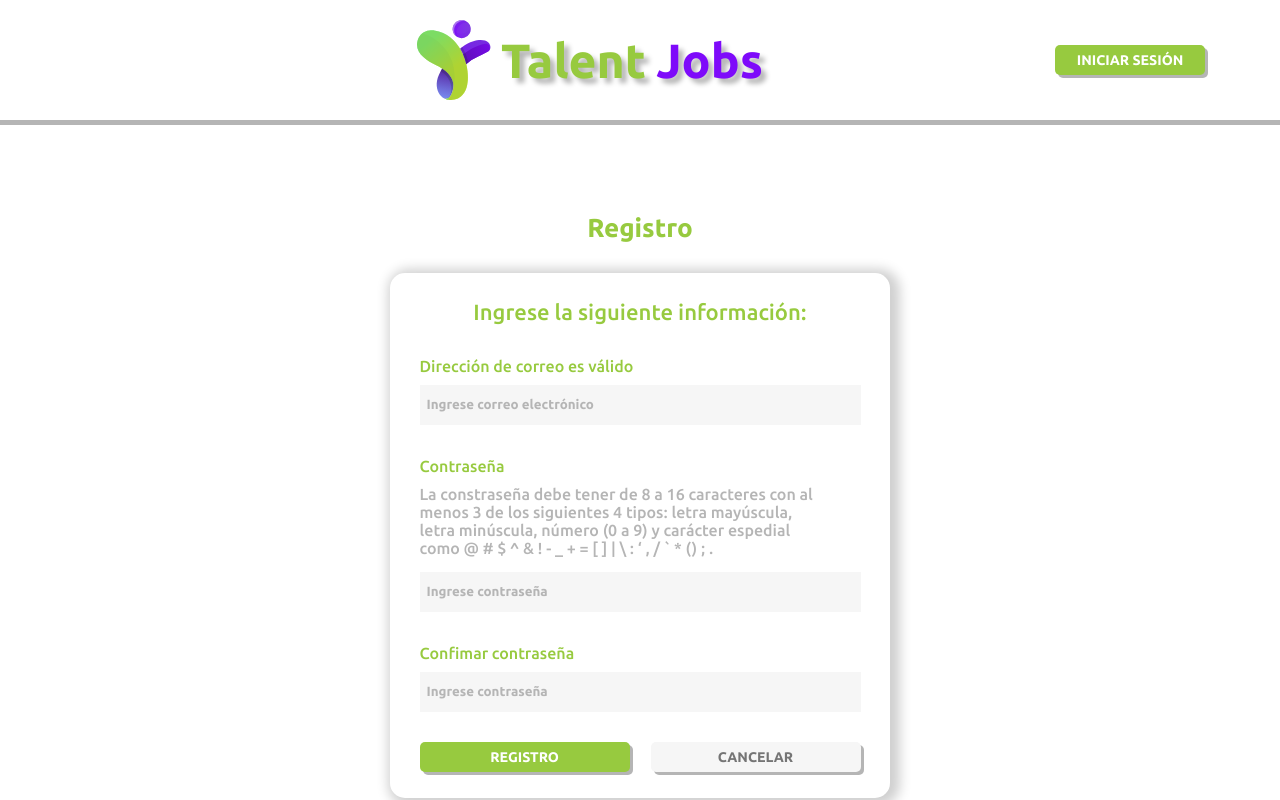
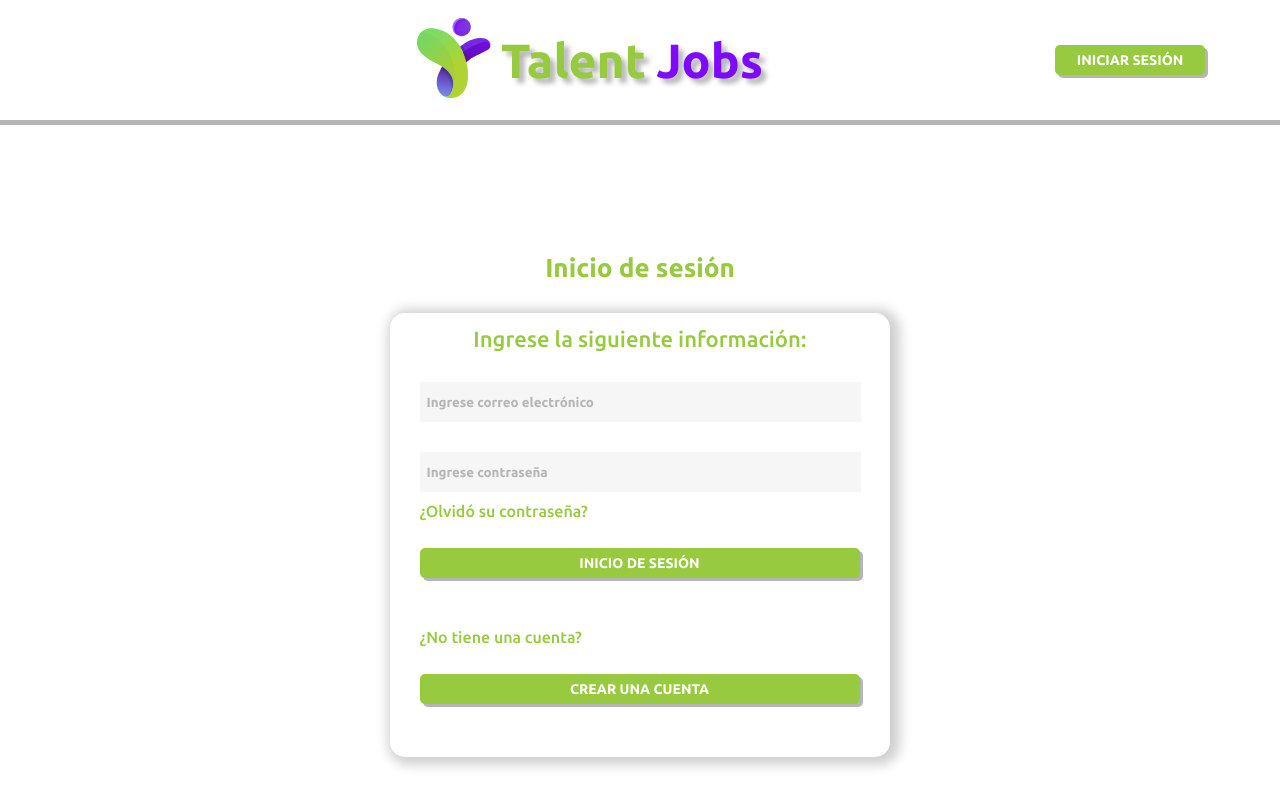
Before and after one commit to master-s-postulation-platform/frontend, a React app: page /login in a window 1280 px wide. Shown: the top 800 px of the page. Built offline with nearby package versions, Linux system fonts and the light colour scheme.

Commit message:
revision

```diff
--- a/package.json
+++ b/package.json
@@ -22,7 +22,8 @@
   "dependencies": {
     "node": "^16.3.0",
     "react": "^17.0.2",
-    "react-dom": "^17.0.2"
+    "react-dom": "^17.0.2",
+    "react-router-dom": "^5.2.0"
   },
   "devDependencies": {
     "@babel/core": "^7.14.6",
--- a/src/components/App.js
+++ b/src/components/App.js
@@ -1,20 +1,26 @@
 import React from 'react';
 import Header from './header/Header';
 import Footer from './footer/Footer';
-/* import Landing from './landing/Landing'; */
-/* import Login from './login/Login'; */
+import Landing from './landing/Landing';
+import Login from './login/Login';
 import Register from './register/Register';
 
-class App extends React.Component {
-  render() {
-    return(
-      <>
-        <Header />
-        <Register />
-        <Footer />
-      </>
+import { BrowserRouter as Router, Switch, Route } from 'react-router-dom';
+
+function App() {
+    return (
+      <Router>
+        <>
+          <Header />
+            <Switch>
+              <Route path="/" exact  component={Landing} />
+              <Route path="/login" component={Login} />
+              <Route path="/register" component={Register} />
+            </Switch>
+          <Footer />
+        </>
+      </Router>
     )
-  }A
 }
 
 export default App;
--- a/src/components/header/Header.js
+++ b/src/components/header/Header.js
@@ -3,6 +3,8 @@ import Logo from '../icons/Logo';
 import Title from '../icons/Title';
 import ButtonPrimary from '../buttons/ButtonPrimary';
 import '../../styles/global.scss';
+
+import { Link } from 'react-router-dom';
 
 class Header extends React.Component {
   render() {
@@ -10,10 +12,14 @@ class Header extends React.Component {
       <>
       <div className="header">
         <div className="logo-name">
-          <Logo />
+          <Link to='/'>
+            <Logo />
+          </Link>
           <Title/>
         </div>
-        <ButtonPrimary/>
+        <Link to='/login'>
+          <ButtonPrimary/>
+        </Link>
       </div>
       </>
     )
--- a/src/components/landing/Landing.js
+++ b/src/components/landing/Landing.js
@@ -3,6 +3,7 @@ import Lupa from '../icons/Lupa';
 import Bombilla from '../icons/Bombilla';
 import House from '../icons/House';
 import '../../styles/global.scss';
+import { Link } from 'react-router-dom';
 
 class Landing extends React.Component {
   render() {
@@ -28,9 +29,11 @@ class Landing extends React.Component {
               <p>Enviar <br/>postulación</p>
             </button>
           </div>
-          <button className="landing__submit">
-            INICIAR POSTULACIÓN
-          </button>
+          <Link to='/login'>
+            <button className="landing__submit">
+              INICIAR POSTULACIÓN
+            </button>
+          </Link>
         </div>
       </>
     )
--- a/src/components/login/Login.js
+++ b/src/components/login/Login.js
@@ -1,7 +1,7 @@
-import React from 'react';
+import React, { Component } from 'react';
 import '../../styles/global.scss';
-
-class Login extends React.Component {
+import { Link } from 'react-router-dom';
+export default class Login extends Component {
   render() {
     return(
       <>
@@ -13,10 +13,18 @@ class Login extends React.Component {
           <h4 className="login__container--title">
             Ingrese la siguiente información:
           </h4>
-            <form className="login__form>">
-              <input className="login__form--input" type="email" placeholder="Ingrese correo electrónico"/>
+            <form  className="login__form>">
+              <input
+                className="login__form--input"
+                type="text"
+                placeholder="Ingrese correo electrónico"
+              />
               <br/>
-              <input className="login__form--input" type="password" placeholder="Ingrese contraseña"/>
+              <input
+                className="login__form--input"
+                type="password"
+                placeholder="Ingrese contraseña"
+              />
               <br/>
               <p className="login__form--text">¿Olvidó su contraseña?</p>
               <br/>
@@ -24,7 +32,9 @@ class Login extends React.Component {
               <br/>
               <p className="login__form--text">¿No tiene una cuenta?</p>
               <br/>
-              <button className="login__form--btn" type="submit">CREAR UNA CUENTA</button>
+              <Link to='/register'>
+                <button className="login__form--btn">CREAR UNA CUENTA</button>
+              </Link>
             </form>
           </div>
         </div>
@@ -32,5 +42,3 @@ class Login extends React.Component {
     )
   }
 }
-
-export default Login;
```
Also changed, not shown: src/styles/_header.scss (line endings or trailing spaces), 1 other file (tests, documents, lock files or other folders).
